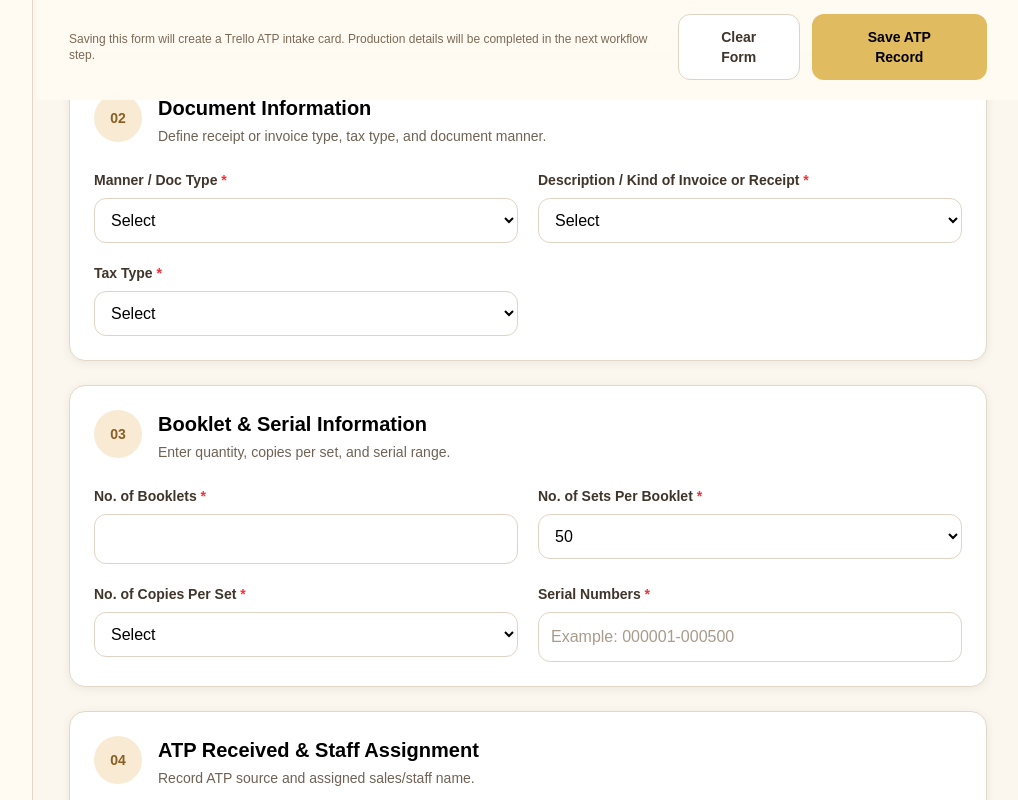
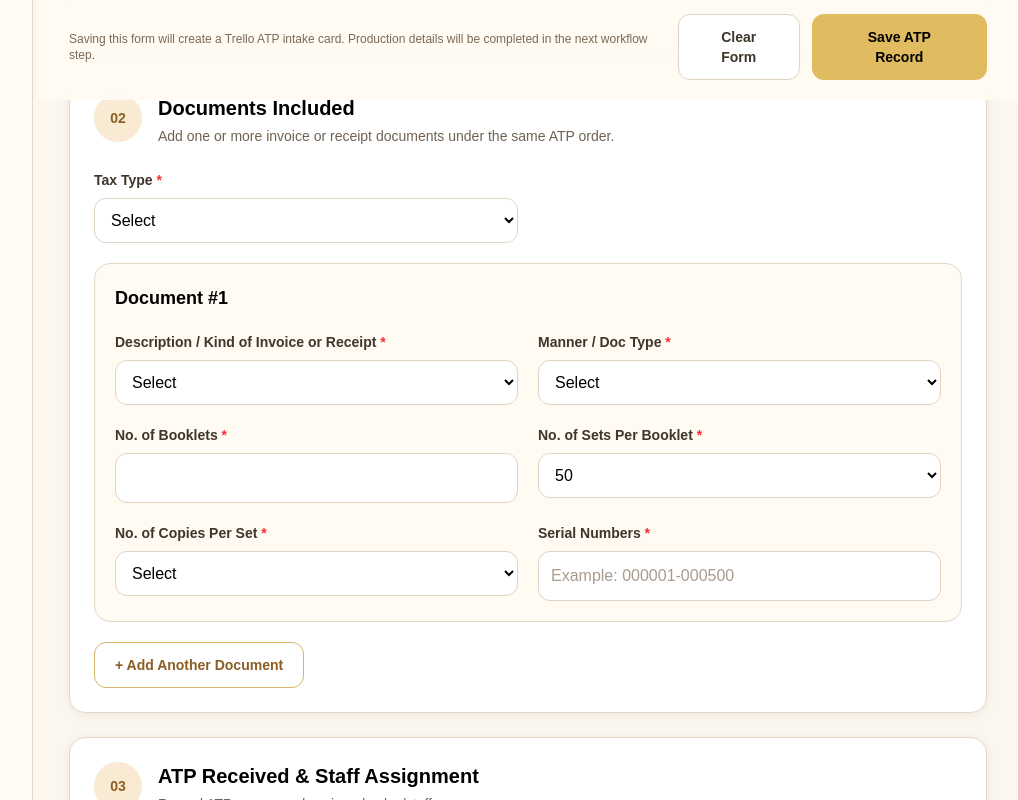
Before and after one commit to licprintingshop2025/lic-production-system, a Next.js app: page /received-atp in a window 1280 px wide. Shown: the part 700-1500 px from the top of the page, without its empty margins (257-1275 px from the left). Built offline with nearby package versions, Linux system fonts and the light colour scheme.

Commit message:
Update received atp and non bir order form

```diff
--- /dev/null
+++ b/app/components/forms/DocumentItemCard.tsx
@@ -0,0 +1,222 @@
+export type DocumentItem = {
+  id: string;
+  description: string;
+  descriptionOther: string;
+  manner: string;
+  booklets: string;
+  setsPerBooklet: string;
+  copiesPerSet: string;
+  copiesPerSetOther: string;
+  serialNumbers: string;
+};
+
+type Props = {
+  document: DocumentItem;
+  index: number;
+  canRemove: boolean;
+  onChange: (id: string, field: keyof DocumentItem, value: string) => void;
+  onRemove: (id: string) => void;
+};
+
+export function createEmptyDocument(): DocumentItem {
+  return {
+    id: `${Date.now()}-${Math.random()}`,
+    description: "",
+    descriptionOther: "",
+    manner: "",
+    booklets: "",
+    setsPerBooklet: "50",
+    copiesPerSet: "",
+    copiesPerSetOther: "",
+    serialNumbers: "",
+  };
+}
+
+export default function DocumentItemCard({
+  document,
+  index,
+  canRemove,
+  onChange,
+  onRemove,
+}: Props) {
+  const descriptionValue =
+    document.description === "OTHER"
+      ? document.descriptionOther
+      : document.description;
+
+  return (
+    <div className="rounded-2xl border border-[#e3d8c7] bg-[#fffaf2] p-5">
+      <div className="mb-5 flex items-center justify-between">
+        <h3 className="text-lg font-black text-black">
+          Document #{index + 1}
+        </h3>
+
+        {canRemove && (
+          <button
+            type="button"
+            onClick={() => onRemove(document.id)}
+            className="rounded-lg border border-red-200 bg-white px-4 py-2 text-xs font-bold text-red-600 hover:bg-red-50"
+          >
+            Remove
+          </button>
+        )}
+      </div>
+
+      <div className="grid grid-cols-1 gap-5 md:grid-cols-2">
+        <Select
+          label="Description / Kind of Invoice or Receipt"
+          value={document.description}
+          onChange={(value) => onChange(document.id, "description", value)}
+          required
+          options={[
+            "SALES INVOICE",
+            "SERVICE INVOICE",
+            "BILLING INVOICE",
+            "VAT INVOICE",
+            "NON-VAT INVOICE",
+            "INVOICE",
+            "OFFICIAL RECEIPT",
+            "COLLECTION RECEIPT",
+            "DELIVERY RECEIPT",
+            "ACKNOWLEDGEMENT RECEIPT",
+            "OTHER",
+          ]}
+        />
+
+        {document.description === "OTHER" && (
+          <Input
+            label="Specify Other Receipt Type"
+            value={document.descriptionOther}
+            onChange={(value) =>
+              onChange(document.id, "descriptionOther", value)
+            }
+            required
+          />
+        )}
+
+        <Select
+          label="Manner / Doc Type"
+          value={document.manner}
+          onChange={(value) => onChange(document.id, "manner", value)}
+          required
+          options={["BOUND", "LOOSE", "MANUAL", "COMPUTERIZED"]}
+        />
+
+        <Input
+          label="No. of Booklets"
+          value={document.booklets}
+          type="number"
+          onChange={(value) => onChange(document.id, "booklets", value)}
+          required
+        />
+
+        <Select
+          label="No. of Sets Per Booklet"
+          value={document.setsPerBooklet}
+          onChange={(value) => onChange(document.id, "setsPerBooklet", value)}
+          required
+          options={["25", "50", "100", "150", "200", "250", "500", "OTHER"]}
+        />
+
+        <Select
+          label="No. of Copies Per Set"
+          value={document.copiesPerSet}
+          onChange={(value) => onChange(document.id, "copiesPerSet", value)}
+          required
+          options={["1", "2", "3", "4", "5", "6", "7", "OTHER"]}
+        />
+
+        {document.copiesPerSet === "OTHER" && (
+          <Input
+            label="Specify Copies Per Set"
+            value={document.copiesPerSetOther}
+            type="number"
+            onChange={(value) =>
+              onChange(document.id, "copiesPerSetOther", value)
+            }
+            required
+          />
+        )}
+
+        <Input
+          label="Serial Numbers"
+          value={document.serialNumbers}
+          placeholder="Example: 000001-000500"
+          onChange={(value) => onChange(document.id, "serialNumbers", value)}
+          required
+        />
+      </div>
+
+      <input type="hidden" value={descriptionValue} readOnly />
+    </div>
+  );
+}
+
+function Input({
+  label,
+  value,
+  type = "text",
+  placeholder = "",
+  required = false,
+  onChange,
+}: {
+  label: string;
+  value: string;
+  type?: string;
+  placeholder?: string;
+  required?: boolean;
+  onChange: (value: string) => void;
+}) {
+  return (
+    <div>
+      <label className="mb-2 block text-sm font-semibold text-[#3f352a]">
+        {label} {required && <span className="text-red-500">*</span>}
+      </label>
+
+      <input
+        type={type}
+        value={value}
+        placeholder={placeholder}
+        required={required}
+        onChange={(e) => onChange(e.target.value)}
+        className="w-full rounded-xl border border-[#dfd4c4] bg-white p-3 text-black outline-none transition placeholder:text-[#a99b8c] focus:border-[#c89132] focus:ring-2 focus:ring-[#f4dfb9]"
+      />
+    </div>
+  );
+}
+
+function Select({
+  label,
+  value,
+  options,
+  required = false,
+  onChange,
+}: {
+  label: string;
+  value: string;
+  options: string[];
+  required?: boolean;
+  onChange: (value: string) => void;
+}) {
+  return (
+    <div>
+      <label className="mb-2 block text-sm font-semibold text-[#3f352a]">
+        {label} {required && <span className="text-red-500">*</span>}
+      </label>
+
+      <select
+        value={value}
+        required={required}
+        onChange={(e) => onChange(e.target.value)}
+        className="w-full rounded-xl border border-[#dfd4c4] bg-white p-3 text-black outline-none transition focus:border-[#c89132] focus:ring-2 focus:ring-[#f4dfb9]"
+      >
+        <option value="">Select</option>
+        {options.map((option) => (
+          <option key={option} value={option}>
+            {option}
+          </option>
+        ))}
+      </select>
+    </div>
+  );
+}
--- a/app/non-bir-orders/page.tsx
+++ b/app/non-bir-orders/page.tsx
@@ -3,23 +3,23 @@
 import { useState } from "react";
 import AppShell from "../components/AppShell";
 import PageHeader from "../components/PageHeader";
+import DocumentItemCard, {
+  createEmptyDocument,
+  type DocumentItem,
+} from "../components/forms/DocumentItemCard";
 
 type FormData = {
   dateReceived: string;
   businessName: string;
-  description: string;
-  booklets: string;
-  serialNumbers: string;
   salesAssigned: string;
+  documents: DocumentItem[];
 };
 
 const initialFormData: FormData = {
   dateReceived: "",
   businessName: "",
-  description: "",
-  booklets: "",
-  serialNumbers: "",
   salesAssigned: "",
+  documents: [createEmptyDocument()],
 };
 
 export default function NonBIROrdersPage() {
@@ -34,6 +34,52 @@ export default function NonBIROrdersPage() {
       ...formData,
       [e.target.name]: e.target.value,
     });
+  }
+
+  function handleDocumentChange(
+    id: string,
+    field: keyof DocumentItem,
+    value: string
+  ) {
+    setFormData((current) => ({
+      ...current,
+      documents: current.documents.map((doc) =>
+        doc.id === id ? { ...doc, [field]: value } : doc
+      ),
+    }));
+  }
+
+  function handleAddDocument() {
+    setFormData((current) => ({
+      ...current,
+      documents: [...current.documents, createEmptyDocument()],
+    }));
+  }
+
+  function handleRemoveDocument(id: string) {
+    setFormData((current) => ({
+      ...current,
+      documents:
+        current.documents.length === 1
+          ? current.documents
+          : current.documents.filter((doc) => doc.id !== id),
+    }));
+  }
+
+  function joinDocuments(
+    field: keyof DocumentItem,
+    fallbackField?: keyof DocumentItem
+  ) {
+    return formData.documents
+      .map((doc) => {
+        if (fallbackField && doc[field] === "OTHER") {
+          return doc[fallbackField];
+        }
+
+        return doc[field];
+      })
+      .filter(Boolean)
+      .join(" / ");
   }
 
   function handleReset() {
@@ -53,7 +99,14 @@ export default function NonBIROrdersPage() {
         headers: {
           "Content-Type": "application/json",
         },
-        body: JSON.stringify(formData),
+        body: JSON.stringify({
+          ...formData,
+
+          // old API-compatible fields
+          description: joinDocuments("description", "descriptionOther"),
+          booklets: joinDocuments("booklets"),
+          serialNumbers: joinDocuments("serialNumbers"),
+        }),
       });
 
       const result = await response.json();
@@ -130,34 +183,30 @@ export default function NonBIROrdersPage() {
           </section>
 
           <section className="rounded-xl border border-[#e6ddd1] bg-white p-6 shadow-sm">
-            <h2 className="text-xl font-bold text-black">Printing Details</h2>
+            <h2 className="text-xl font-bold text-black">Documents Included</h2>
+            <p className="mt-1 text-sm text-[#6f6254]">
+              Add one or more Non-BIR document orders under the same tracking number.
+            </p>
 
-            <div className="mt-6 grid grid-cols-1 gap-5 md:grid-cols-2">
-              <Input
-                label="Description / Kind of Invoice or Receipt"
-                name="description"
-                value={formData.description}
-                onChange={handleChange}
-                required
-              />
+            <div className="mt-6 space-y-5">
+              {formData.documents.map((document, index) => (
+                <DocumentItemCard
+                  key={document.id}
+                  document={document}
+                  index={index}
+                  canRemove={formData.documents.length > 1}
+                  onChange={handleDocumentChange}
+                  onRemove={handleRemoveDocument}
+                />
+              ))}
 
-              <Input
-                label="No. of Booklets"
-                name="booklets"
-                value={formData.booklets}
-                onChange={handleChange}
-                required
-              />
-
-              <div className="md:col-span-2">
-                <Input
-                  label="Serial Numbers (From-To)"
-                  name="serialNumbers"
-                  value={formData.serialNumbers}
-                  onChange={handleChange}
-                  placeholder="Example: 0001-0200"
-                />
-              </div>
+              <button
+                type="button"
+                onClick={handleAddDocument}
+                className="rounded-xl border border-[#d6b46a] bg-white px-5 py-3 text-sm font-black text-[#8b5e24] hover:bg-[#fff7e6]"
+              >
+                + Add Another Document
+              </button>
             </div>
           </section>
 
--- a/app/received-atp/page.tsx
+++ b/app/received-atp/page.tsx
@@ -3,6 +3,10 @@
 import { useState } from "react";
 import AppShell from "../components/AppShell";
 import PageHeader from "../components/PageHeader";
+import DocumentItemCard, {
+  createEmptyDocument,
+  type DocumentItem,
+} from "../components/forms/DocumentItemCard";
 
 type FormData = {
   dateOfAtp: string;
@@ -12,15 +16,8 @@ type FormData = {
   businessName: string;
   registeredAddress: string;
   rdoCode: string;
-  mannerDocType: string;
-  receiptType: string;
-  receiptTypeOther: string;
   taxType: string;
-  noOfBooklets: string;
-  setsPerBooklet: string;
-  copiesPerSet: string;
-  copiesPerSetOther: string;
-  serialNumbers: string;
+  documents: DocumentItem[];
   atpReceived: string;
   salesAssigned: string;
   salesAssignedOther: string;
@@ -34,15 +31,8 @@ const initialFormData: FormData = {
   businessName: "",
   registeredAddress: "",
   rdoCode: "",
-  mannerDocType: "",
-  receiptType: "",
-  receiptTypeOther: "",
   taxType: "",
-  noOfBooklets: "",
-  setsPerBooklet: "50",
-  copiesPerSet: "",
-  copiesPerSetOther: "",
-  serialNumbers: "",
+  documents: [createEmptyDocument()],
   atpReceived: "",
   salesAssigned: "",
   salesAssignedOther: "",
@@ -64,6 +54,52 @@ export default function ReceivedATPPage() {
     });
   }
 
+  function handleDocumentChange(
+    id: string,
+    field: keyof DocumentItem,
+    value: string
+  ) {
+    setFormData((current) => ({
+      ...current,
+      documents: current.documents.map((doc) =>
+        doc.id === id ? { ...doc, [field]: value } : doc
+      ),
+    }));
+  }
+
+  function handleAddDocument() {
+    setFormData((current) => ({
+      ...current,
+      documents: [...current.documents, createEmptyDocument()],
+    }));
+  }
+
+  function handleRemoveDocument(id: string) {
+    setFormData((current) => ({
+      ...current,
+      documents:
+        current.documents.length === 1
+          ? current.documents
+          : current.documents.filter((doc) => doc.id !== id),
+    }));
+  }
+
+  function joinDocuments(
+    field: keyof DocumentItem,
+    fallbackField?: keyof DocumentItem
+  ) {
+    return formData.documents
+      .map((doc) => {
+        if (fallbackField && doc[field] === "OTHER") {
+          return doc[fallbackField];
+        }
+
+        return doc[field];
+      })
+      .filter(Boolean)
+      .join(" / ");
+  }
+
   function handleReset() {
     setFormData(initialFormData);
     setSavedTrackingNo("");
@@ -81,7 +117,19 @@ export default function ReceivedATPPage() {
         headers: {
           "Content-Type": "application/json",
         },
-        body: JSON.stringify(formData),
+        body: JSON.stringify({
+          ...formData,
+
+          // old API-compatible fields
+          mannerDocType: joinDocuments("manner"),
+          receiptType: joinDocuments("description", "descriptionOther"),
+          receiptTypeOther: "",
+          noOfBooklets: joinDocuments("booklets"),
+          setsPerBooklet: joinDocuments("setsPerBooklet"),
+          copiesPerSet: joinDocuments("copiesPerSet", "copiesPerSetOther"),
+          copiesPerSetOther: "",
+          serialNumbers: joinDocuments("serialNumbers"),
+        }),
       });
 
       const result = await response.json();
@@ -191,49 +239,9 @@ export default function ReceivedATPPage() {
 
           <FormSection
             number="02"
-            title="Document Information"
-            description="Define receipt or invoice type, tax type, and document manner."
+            title="Documents Included"
+            description="Add one or more invoice or receipt documents under the same ATP order."
           >
-            <Select
-              label="Manner / Doc Type"
-              name="mannerDocType"
-              value={formData.mannerDocType}
-              onChange={handleChange}
-              required
-              options={["BOUND", "LOOSE"]}
-            />
-
-            <Select
-              label="Description / Kind of Invoice or Receipt"
-              name="receiptType"
-              value={formData.receiptType}
-              onChange={handleChange}
-              required
-              options={[
-                "SALES INVOICE",
-                "SERVICE INVOICE",
-                "BILLING INVOICE",
-                "VAT INVOICE",
-                "NON-VAT INVOICE",
-                "INVOICE",
-                "OFFICIAL RECEIPT",
-                "COLLECTION RECEIPT",
-                "DELIVERY RECEIPT",
-                "ACKNOWLEDGEMENT RECEIPT",
-                "OTHER",
-              ]}
-            />
-
-            {formData.receiptType === "OTHER" && (
-              <Input
-                label="Specify Other Receipt Type"
-                name="receiptTypeOther"
-                value={formData.receiptTypeOther}
-                onChange={handleChange}
-                required
-              />
-            )}
-
             <Select
               label="Tax Type"
               name="taxType"
@@ -242,63 +250,31 @@ export default function ReceivedATPPage() {
               required
               options={["VAT", "NON-VAT"]}
             />
+
+            <div className="md:col-span-2 space-y-5">
+              {formData.documents.map((document, index) => (
+                <DocumentItemCard
+                  key={document.id}
+                  document={document}
+                  index={index}
+                  canRemove={formData.documents.length > 1}
+                  onChange={handleDocumentChange}
+                  onRemove={handleRemoveDocument}
+                />
+              ))}
+
+              <button
+                type="button"
+                onClick={handleAddDocument}
+                className="rounded-xl border border-[#d6b46a] bg-white px-5 py-3 text-sm font-black text-[#8b5e24] hover:bg-[#fff7e6]"
+              >
+                + Add Another Document
+              </button>
+            </div>
           </FormSection>
 
           <FormSection
             number="03"
-            title="Booklet & Serial Information"
-            description="Enter quantity, copies per set, and serial range."
-          >
-            <Input
-              label="No. of Booklets"
-              name="noOfBooklets"
-              type="number"
-              value={formData.noOfBooklets}
-              onChange={handleChange}
-              required
-            />
-
-            <Select
-              label="No. of Sets Per Booklet"
-              name="setsPerBooklet"
-              value={formData.setsPerBooklet}
-              onChange={handleChange}
-              required
-              options={["50"]}
-            />
-
-            <Select
-              label="No. of Copies Per Set"
-              name="copiesPerSet"
-              value={formData.copiesPerSet}
-              onChange={handleChange}
-              required
-              options={["2", "3", "4", "5", "6", "7", "OTHER"]}
-            />
-
-            {formData.copiesPerSet === "OTHER" && (
-              <Input
-                label="Specify Copies Per Set"
-                name="copiesPerSetOther"
-                type="number"
-                value={formData.copiesPerSetOther}
-                onChange={handleChange}
-                required
-              />
-            )}
-
-            <Input
-              label="Serial Numbers"
-              name="serialNumbers"
-              placeholder="Example: 000001-000500"
-              value={formData.serialNumbers}
-              onChange={handleChange}
-              required
-            />
-          </FormSection>
-
-          <FormSection
-            number="04"
             title="ATP Received & Staff Assignment"
             description="Record ATP source and assigned sales/staff name."
           >
```
